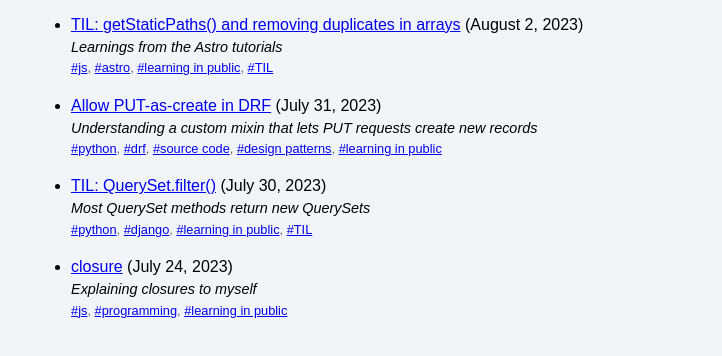
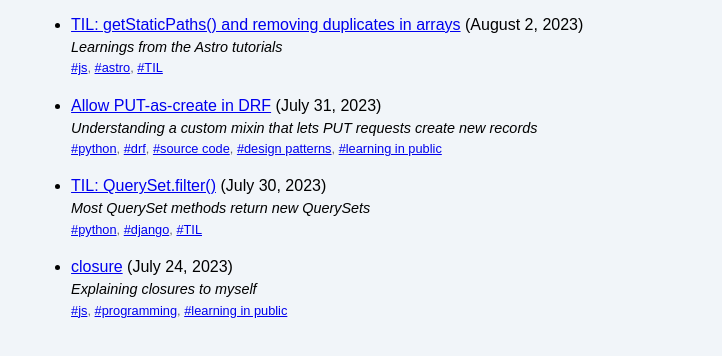
Before and after one commit to MimmyJau/mimmyjau.github.io, an Astro site: page / in a window 1280 px wide. Shown: the part 200-556 px from the top of the page, without its empty margins (269-991 px from the left). Built offline with nearby package versions, Linux system fonts and the light colour scheme; Astro itself is replaced by a stand-in of ours.

Commit message:
fix: remove "learning in public" tag for "TIL"s

```diff
--- a/src/pages/posts/til-getStaticPaths.md
+++ b/src/pages/posts/til-getStaticPaths.md
@@ -4,7 +4,7 @@ title: "TIL: getStaticPaths() and removing duplicates in arrays"
 pubDate: "2023-08-02"
 author: "MimmyJau"
 description: "Learnings from the Astro tutorials"
-tags: ["js", "astro", "learning in public", "TIL"]
+tags: ["js", "astro", "TIL"]
 ---
 
 ### `getStaticPaths()`
--- a/src/pages/posts/til-queryset.md
+++ b/src/pages/posts/til-queryset.md
@@ -4,7 +4,7 @@ title: "TIL: QuerySet.filter()"
 pubDate: "2023-07-30"
 author: "MimmyJau"
 description: "Most QuerySet methods return new QuerySets"
-tags: ["python", "django", "learning in public", "TIL"]
+tags: ["python", "django", "TIL"]
 ---
 
 Chaining a `.filter()` to a Django QuerySet will [return a new QuerySet](https://docs.djangoproject.com/en/4.2/ref/models/querysets/#filter). It does not modify in-place the existing query.
```
